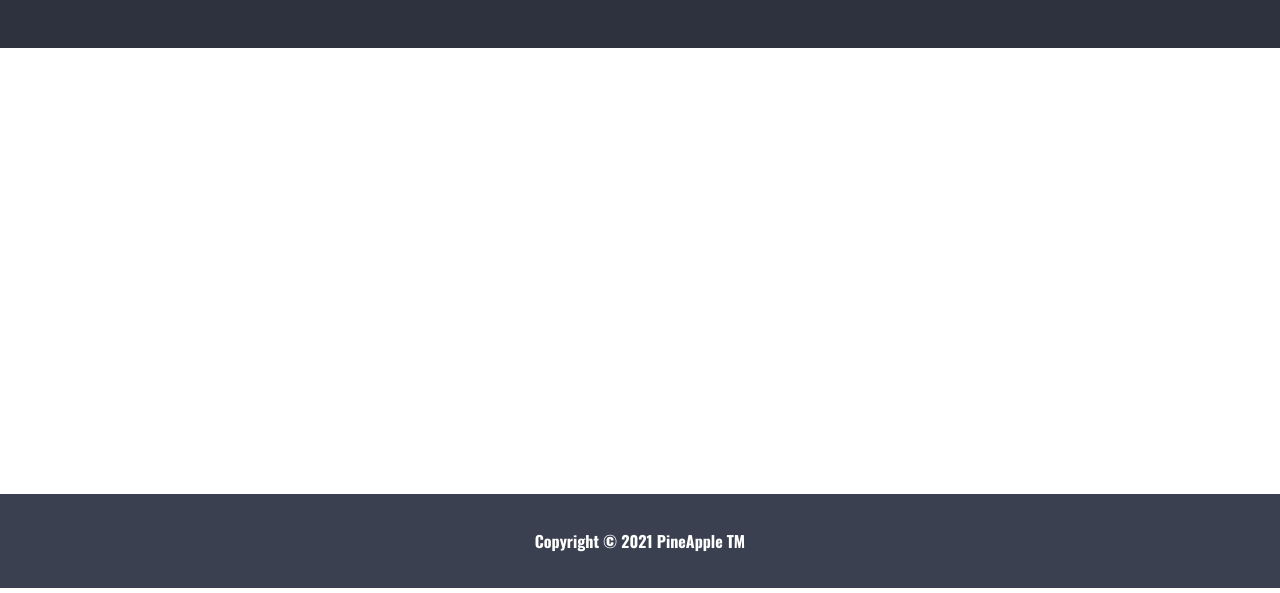
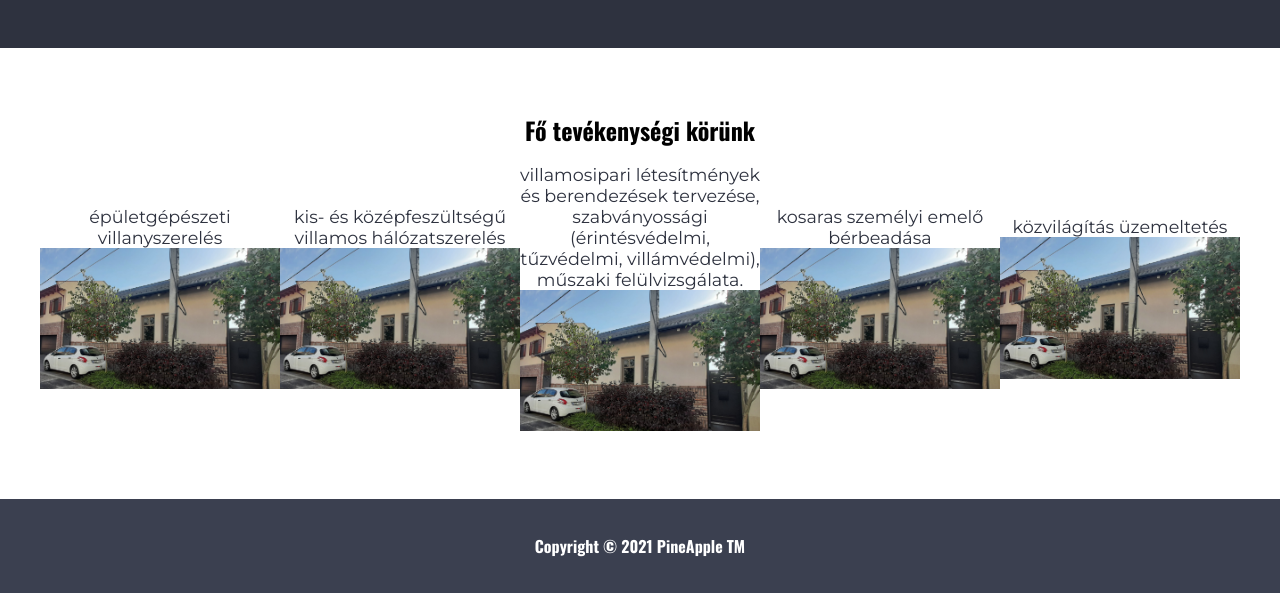
Before and after one commit to Tibby87/ZoldF, a plain HTML site: page szolgaltatasok.html in a window 1280 px wide. Shown: the part 212-805 px from the top of the page. Drawn offline with nearby package versions, Linux system fonts and the light colour scheme.

Commit message:
adding content to services page

```diff
--- a/css/intro.css
+++ b/css/intro.css
@@ -19,10 +19,12 @@ main {
 
 .intro_text-title1,
 .intro_text-title2 {
-  color: var(--drk-blue-gray);
+  color: var(--lght-blue-gray);
 }
 
 .intro_text-content {
+  color: var(--drk-blue-gray);
+  font-weight: bold;
   line-height: 1.5em;
   text-align: justify;
   max-width: 900px;
@@ -84,6 +86,7 @@ main {
   .intro_box {
     flex-direction: row;
     justify-content: space-between;
+    gap: 12em;
   }
   .intro_text-content {
     font-size: large;
--- a/szolgaltatasok.html
+++ b/szolgaltatasok.html
@@ -5,6 +5,7 @@
     <meta http-equiv="X-UA-Compatible" content="IE=edge" />
     <meta name="viewport" content="width=device-width, initial-scale=1.0" />
     <link rel="stylesheet" href="css/styles.css" />
+    <link rel="stylesheet" href="css/szolgaltatasok.css" />
     <script defer src="script/script.js"></script>
     <link rel="icon" type="image/png" sizes="32x32" href="img/favicon.ico" />
 
@@ -51,7 +52,37 @@
       </h1>
     </header>
     <!-- Main Part -->
-    <main></main>
+    <main>
+      <h2 class="szolg_cim">Fő tevékenységi körünk</h2>
+      <div class="szolg container row col">
+        <div class="szolg_item col">
+          <p class="szolg_nev">épületgépészeti villanyszerelés</p>
+          <img class="szolg_kep" src="img/toldi5.jpg" alt="" />
+        </div>
+        <div class="szolg_item col">
+          <p class="szolg_nev">
+            kis- és középfeszültségű villamos hálózatszerelés
+          </p>
+          <img class="szolg_kep" src="img/toldi5.jpg" alt="" />
+        </div>
+        <div class="szolg_item col">
+          <p class="szolg_nev">
+            villamosipari létesítmények és berendezések tervezése,
+            szabványossági (érintésvédelmi, tűzvédelmi, villámvédelmi), műszaki
+            felülvizsgálata.
+          </p>
+          <img class="szolg_kep" src="img/toldi5.jpg" alt="" />
+        </div>
+        <div class="szolg_item col">
+          <p class="szolg_nev">kosaras személyi emelő bérbeadása</p>
+          <img class="szolg_kep" src="img/toldi5.jpg" alt="" />
+        </div>
+        <div class="szolg_item col">
+          <p class="szolg_nev">közvilágítás üzemeltetés</p>
+          <img class="szolg_kep" src="img/toldi5.jpg" alt="" />
+        </div>
+      </div>
+    </main>
     <!-- Footer -->
     <footer class="footer">
       <div class="container centered">
```
